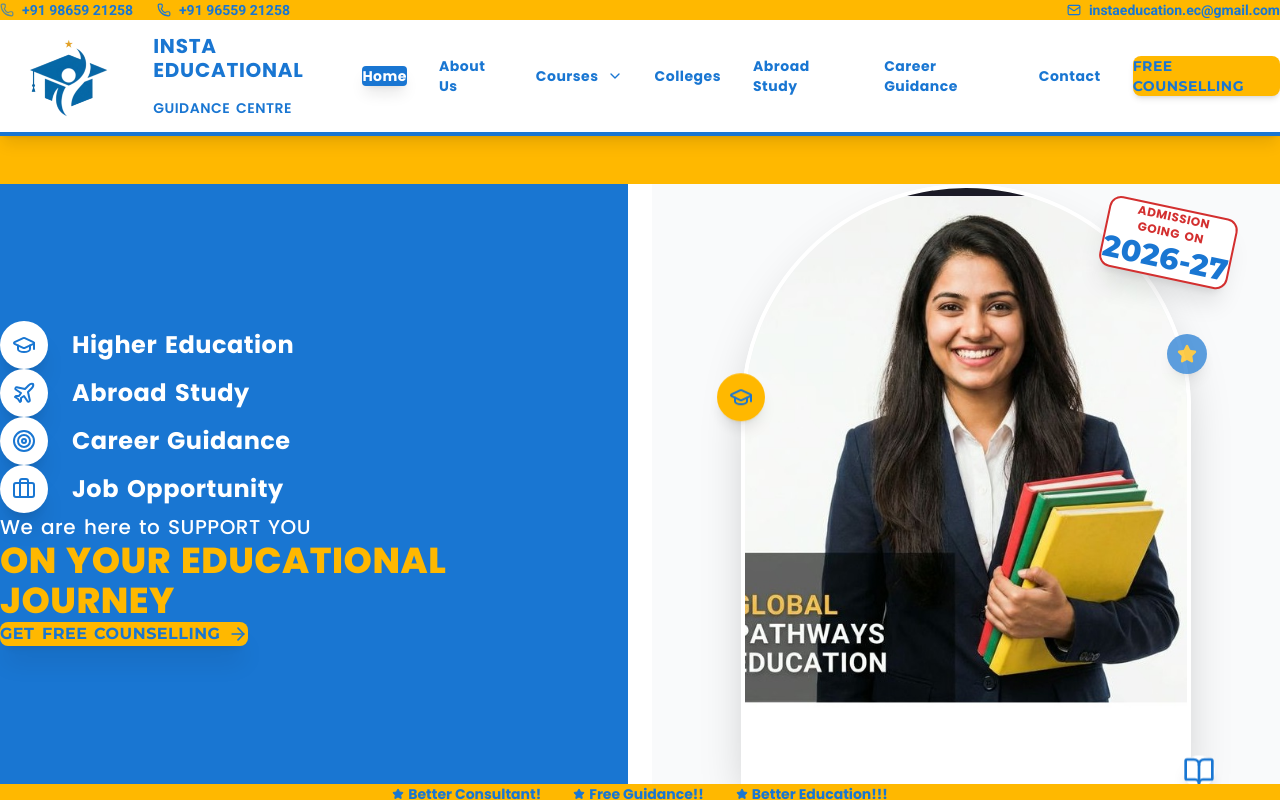
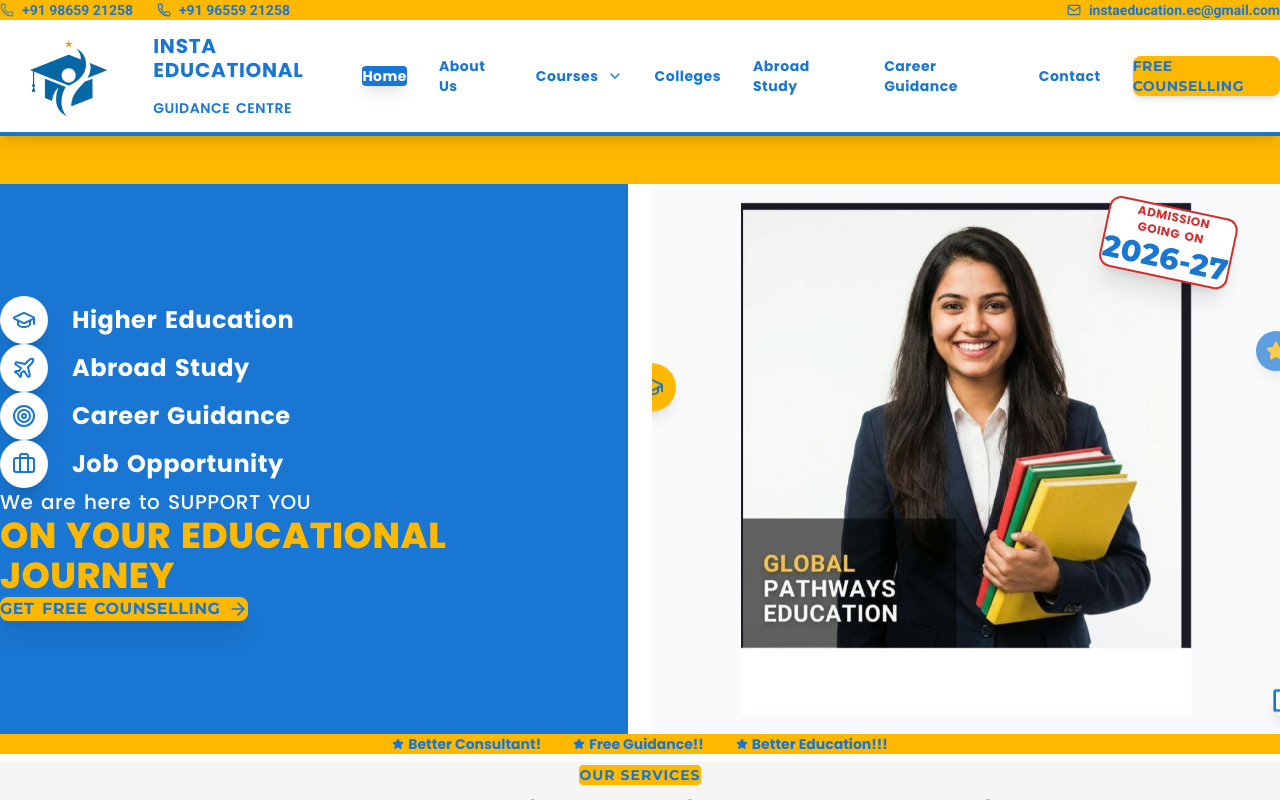
Before and after one commit to Manju1303/First-project, a React (Vite) app: page / in a window 1280 px wide. Shown: the top 800 px of the page. Built offline with nearby package versions, Linux system fonts and the light colour scheme.

Commit message:
Update student image styling and reduce whitespace between sections

```diff
--- a/src/components/home/CoursesSection.jsx
+++ b/src/components/home/CoursesSection.jsx
@@ -51,7 +51,7 @@ const CoursesSection = () => {
     ];
 
     return (
-        <section className="py-12 lg:py-20 bg-white scroll-reveal" ref={sectionRef}>
+        <section className="pt-6 pb-12 lg:pt-10 lg:pb-20 bg-white scroll-reveal" ref={sectionRef}>
             <div className="container mx-auto px-4">
                 {/* Section Header */}
                 <div className="text-center mb-10 animate-fade-in-up scroll-reveal" style={{ animationDelay: '0s' }}>
--- a/src/components/home/GuidanceServices.jsx
+++ b/src/components/home/GuidanceServices.jsx
@@ -13,7 +13,7 @@ const GuidanceServices = () => {
     const sectionRef = useScrollReveal();
 
     return (
-        <section className="py-12 bg-bg-light scroll-reveal" ref={sectionRef}>
+        <section className="pt-12 pb-6 bg-bg-light scroll-reveal" ref={sectionRef}>
             <div className="container mx-auto px-4">
                 {/* Section Header */}
                 <div className="text-center mb-10 animate-fade-in-up" style={{ animationDelay: '0s' }}>
--- a/src/components/home/HeroSection.jsx
+++ b/src/components/home/HeroSection.jsx
@@ -119,13 +119,13 @@ const HeroSection = () => {
                     </div>
 
                     {/* Student Image - Girl with colorful books */}
-                    <div className="relative animate-slide-in-right">
-                        <div className="w-full max-w-[18rem] h-96 lg:max-w-[450px] lg:w-[450px] lg:h-[600px] rounded-t-full overflow-hidden shadow-2xl bg-gradient-to-b from-gray-100 to-gray-200 border-4 border-white">
+                    <div className="relative animate-slide-in-right flex justify-center w-full">
+                        <div className="w-full max-w-[18rem] lg:max-w-[450px] lg:w-full h-auto">
                             {/* Using local student image */}
                             <img
                                 src="/student.jpg"
                                 alt="Happy Student with Books"
-                                className="w-full h-full object-cover object-top hover:scale-105 transition-transform duration-700"
+                                className="w-full h-auto object-contain hover:scale-105 transition-transform duration-700"
                             />
                         </div>
 
```
